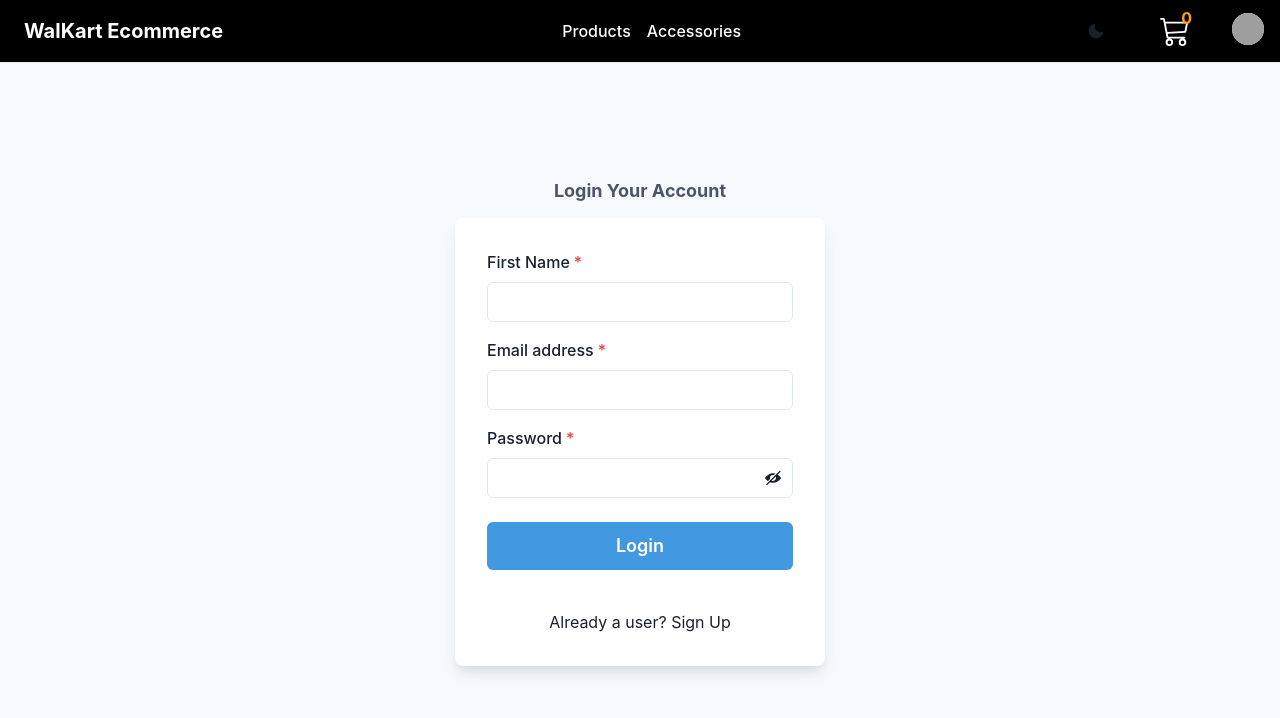
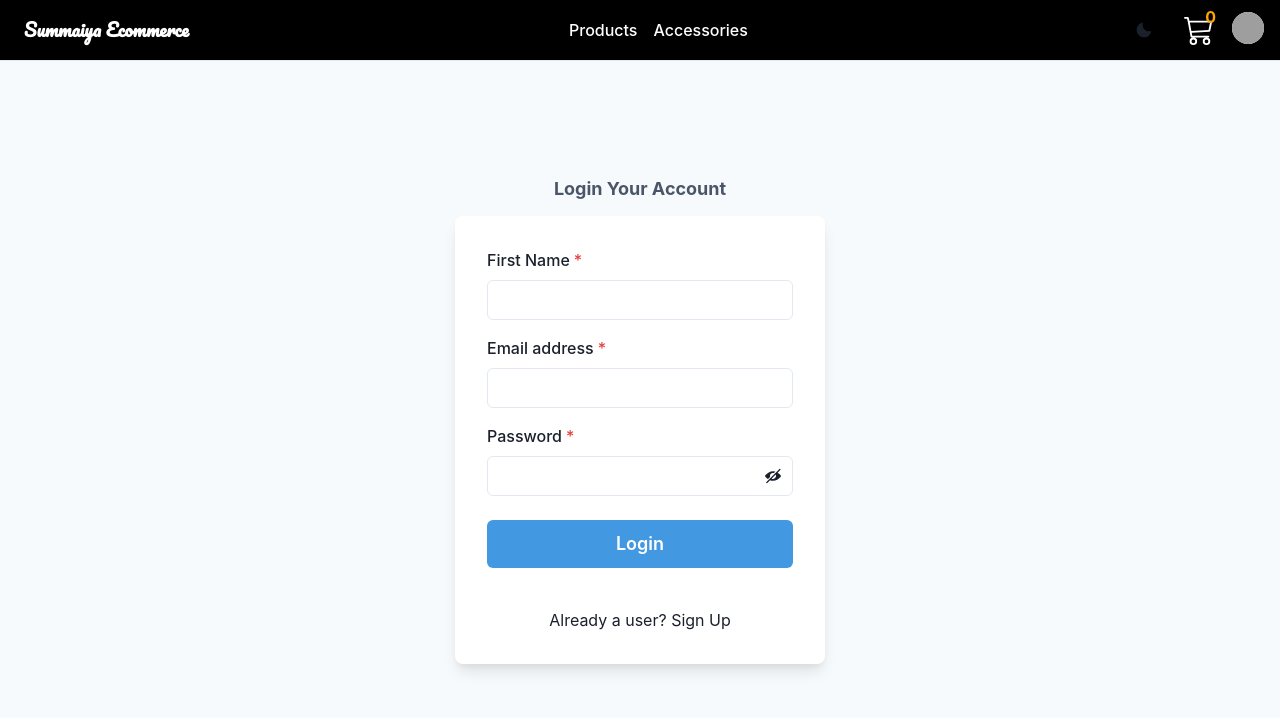
Before and after one commit to Summaiya-Begum/summaiya-ecommerce, a React (Create React App) app in the folder frontend/: page /login in a window 1280 px wide. Shown: the top 718 px of the page. Built offline with nearby package versions, Linux system fonts and the light colour scheme; grey boxes are pictures that could not be loaded.

Commit message:
bug fixed

```diff
--- a/frontend/public/index.html
+++ b/frontend/public/index.html
@@ -10,6 +10,9 @@
       content="Web site created using create-react-app"
     />
     <link rel="apple-touch-icon" href="%PUBLIC_URL%/logo192.png" />
+    <link rel="preconnect" href="https://fonts.googleapis.com">
+<link rel="preconnect" href="https://fonts.gstatic.com" crossorigin>
+<link href="https://fonts.googleapis.com/css2?family=Pacifico&display=swap" rel="stylesheet">
     <!--
       manifest.json provides metadata used when your web app is installed on a
       user's mobile device or desktop. See https://developers.google.com/web/fundamentals/web-app-manifest/
--- a/frontend/src/Components/Cart/OrderSummary.jsx
+++ b/frontend/src/Components/Cart/OrderSummary.jsx
@@ -13,7 +13,7 @@ import { FaArrowRight } from 'react-icons/fa'
 import { useSelector } from 'react-redux';
 import { useNavigate } from 'react-router-dom';
 export default function OrderSummary() {
-    const { cartItems} = useSelector(state => state.cart)
+const { cartItems} = useSelector(state => state.cart)
 const navigate = useNavigate()
     const subtotal =  cartItems?.reduce((acc,el,i)=>{
         return acc+= el.price*el.quantity
@@ -25,7 +25,7 @@ const discount = (subtotal-(subtotal*62)/100)
 
 
 const handleProceed=()=>{
-    navigate('/payment')
+    navigate('/')
 }
     return (
         <Box p={{lg:'0.5rem', md:'2rem'}}>
--- a/frontend/src/Components/HomeSlider.jsx
+++ b/frontend/src/Components/HomeSlider.jsx
@@ -25,16 +25,16 @@ const responsive = {
     }
 };
 const SlideData = [
-    { image: banner1 ,id:1},
-    { image: banner2 ,id:2},
-    { image: banner3 ,id:3},
-    { image: banner4 ,id:4},
-    { image: banner5 ,id:5},
-    { image: banner6 ,id:6},
+    { image: banner1, id: 1 },
+    { image: banner2, id: 2 },
+    { image: banner3, id: 3 },
+    { image: banner4, id: 4 },
+    { image: banner5, id: 5 },
+    { image: banner6, id: 6 },
 ];
 
 function HomeSlider() {
-    const [slides, setSlides] = useState(SlideData)
+
     return (
         <Carousel
             responsive={responsive}
@@ -44,20 +44,18 @@ function HomeSlider() {
             indicators={false}
             navButtonsAlwaysVisible={true}
             cycleNavigation={true}
+            showThumbs={false}
             navButtonsProps={{
                 style: {
                     background: "black",
                     color: "black",
                     borderRadius: 0,
                     height: "auto",
-                    border:'1px solid green'
                 }
             }}>
-            {slides?.map((slides, i) => {
+            {SlideData?.map((slides, i) => {
                 return (
-                    <>
-                        <Image  border={'1px solid green'} src={slides.image} alt="banner" key={slides.id} h={300} />
-                    </>
+                    <Image src={slides.image} alt="banner" key={slides.id.toString()} h={300} />
                 )
             })}
         </Carousel>
--- a/frontend/src/Components/Navbar.jsx
+++ b/frontend/src/Components/Navbar.jsx
@@ -66,7 +66,7 @@ export default function Navbar() {
       >
         <Flex
           flex={{ base: 1, md: 'auto' }}
-          ml={{ base: -2 }}
+          ml={{ base: -3 }}
           display={{ base: 'flex', md: 'none' }}>
           <IconButton
             onClick={onToggle}
@@ -77,19 +77,18 @@ export default function Navbar() {
             aria-label={'Toggle Navigation'}
           />
         </Flex>
-        <Flex flex={{ base: 1 }} justify={{ base: 'center', md: 'start' }}>
+        <Flex flex={{ base: 4 }} justify={{ base: 'start', md: 'start' ,sm:'start'}} >
           <Link to='/'>
             <Text
-              textAlign={useBreakpointValue({ base: 'center', md: 'left' })}
+              textAlign={useBreakpointValue({ base: 'center', md: 'left' , sm:'right' })}
               fontFamily={'heading'}
-              fontSize={20}
+              fontSize={18}
               fontWeight={'bold'}
               color={useColorModeValue('white', 'white')} p={'0.5rem'}>
-              WalKart Ecommerce
+              <span style={{fontFamily:'Pacifico'}}>Summaiya Ecommerce</span>
             </Text>
           </Link>
           <Flex display={{ base: 'none', md: 'flex' }} p={'0.5rem'} m={'auto'} fontWeight={'500'}
-          // border="1px solid red"
           >
             <DesktopNav />
           </Flex>
@@ -99,7 +98,7 @@ export default function Navbar() {
           flex={{ base: 1, md: 0 }}
           justify={'flex-end'}
           direction={'row'}
-          spacing={6}>
+          spacing={0}>
           {/* Dark / Light Mode Button  */}
           <Button bg={'black'} onClick={toggleColorMode}
             _hover={{
@@ -114,7 +113,6 @@ export default function Navbar() {
           <Link to={'/cart'}>
             <Button
               ref={btnRef} colorScheme='teal' onClick={onOpen}
-              display={{ base: 'none', md: 'inline-flex' }}
               fontWeight={'bold'}
               color={'white'}
               bg={'black'}
@@ -238,9 +236,9 @@ const MobileNavItem = ({ label, children, href }) => {
   const { isOpen, onToggle } = useDisclosure();
 
   return (
-    <Stack spacing={4} onClick={children && onToggle}>
+    <Stack spacing={2} onClick={children && onToggle}>
       <Flex
-        py={2}
+        py={1}
         as={Link}
         to={href}
         justify={'space-between'}
--- a/frontend/src/Components/Product/Pagination.jsx
+++ b/frontend/src/Components/Product/Pagination.jsx
@@ -17,13 +17,14 @@ function Pagination() {
         return (
 
             <Button
+                key={i}
                 bg='#E80070'
                 color={'black'}
                 fontWeight={'bold'}
                 p={'0rem 1rem'}
                 _hover={{
                     bg: "black",
-                        color:"white"
+                    color: "white"
                 }}
                 onClick={() => (dispatch(changePageProduct(i + 1)))}
                 disabled={state.page === i + 1}>
--- a/frontend/src/Components/WishList/WishList.jsx
+++ b/frontend/src/Components/WishList/WishList.jsx
@@ -1,20 +1,14 @@
 import { Box, Heading, SimpleGrid, Spinner } from '@chakra-ui/react'
 import React from 'react'
 import WhisListCard from './WhisListCard'
-import { useEffect } from 'react'
 import { useDispatch, useSelector } from "react-redux"
-import { getData } from '../../Redux/wishlist/wishlist.action'
+
 
 function WishList() {
     const { wishlistData, msg, isLoading } = useSelector((state) => state.wishlist)
     const {isAuth,token} = useSelector(state => state.user)
     // console.log(wishlistData, msg)
-    const dispatch = useDispatch()
 
-    useEffect(() => {
-        if (isAuth)
-            dispatch(getData())
-    }, [dispatch, wishlistData.length, isAuth, msg])
     return (
         <>
             {
--- a/frontend/src/Redux/auth/auth.action.js
+++ b/frontend/src/Redux/auth/auth.action.js
@@ -31,7 +31,7 @@ export const getLogin = (payload) => (dispatch) => {
   axios
     .post(`https://summaiya-walkart-api.onrender.com/login`, payload)
     .then((res) => {
-      console.log(res.data);
+      // console.log(res.data);
       dispatch({ type: types.LOGIN_SUCCESS, payload: res.data });
       getUser(res.data.token,dispatch)
     })
--- a/frontend/src/Redux/wishlist/wishlist.action.js
+++ b/frontend/src/Redux/wishlist/wishlist.action.js
@@ -37,7 +37,7 @@ export const addData = (id,payload) => (dispatch) => {
   )
     .then((res) => res.json())
     .then((res) => {
-      console.log(res.msg);
+      // console.log(res.msg);
       alert(res.msg);
       dispatch({ type: types.PATCH_WISHLIST_SUCCESS, payload: res.data });
     })
--- a/frontend/src/pages/Signup.jsx
+++ b/frontend/src/pages/Signup.jsx
@@ -24,8 +24,6 @@ import { getSignup } from '../Redux/auth/auth.action';
 function Signup() {
     const dispatch = useDispatch()
     const navigate = useNavigate()
-    const msg = useSelector((state) => state.user.msg)
-    console.log(msg)
     const [showPassword, setShowPassword] = useState(false);
     const [signupData, setSignupData] = useState({
         firstname: '',
@@ -39,10 +37,8 @@ function Signup() {
         e.preventDefault()
         // console.log(signupData)
         dispatch(getSignup(signupData))
-        if (msg) {
-            alert(msg)
+            alert("SignUp Successfull")
             navigate('/login')
-        }
     }
     const handleChange = (e) => {
         const { value, name } = e.target
--- a/frontend/src/pages/User.jsx
+++ b/frontend/src/pages/User.jsx
@@ -23,7 +23,6 @@ import { Link } from "react-router-dom"
 function User() {
     const { isAuth, token } = useSelector((state) => state.user);
     const user = useSelector(state => state.user.user);
-    console.log(user, "dkbos")
     const dispatch = useDispatch()
     const navigate = useNavigate()
 
@@ -53,10 +52,9 @@ function User() {
                                     src={<FaUserCircle color='white' />}
                                 />
                                 :
-                                // <Text>cygvy</Text>
-                                <Button textTransform={"uppercase"} w={10} borderRadius={"50%"} py={'1rem'} fontSize={20}       textAlign={'center'}>
+                                <Text textTransform={"uppercase"} w={10} borderRadius={"50%"} py={'0.4rem'} fontSize={20} textAlign={'center'}>
                                     {user && user.firstname[0]} {user && user.lastname[0]}
-                                </Button>
+                                </Text>
 
                         }
                     </MenuButton>
@@ -69,8 +67,7 @@ function User() {
                             />
                         </Center>
                         <br />
-                        <Center>
-                            {/* <Text textTransform={'uppercase'}>fhgfd</Text> */}
+                        <Center textTransform={'uppercase'}>
                             {isAuth ? user.firstname : ""} {isAuth ? user.lastname : ""}
                         </Center>
                         <br />
```
Also changed, not shown: frontend/src/Redux/cart/cart.action.js (+22 -18 lines). Lines whose indentation alone changed are shown as unchanged.
